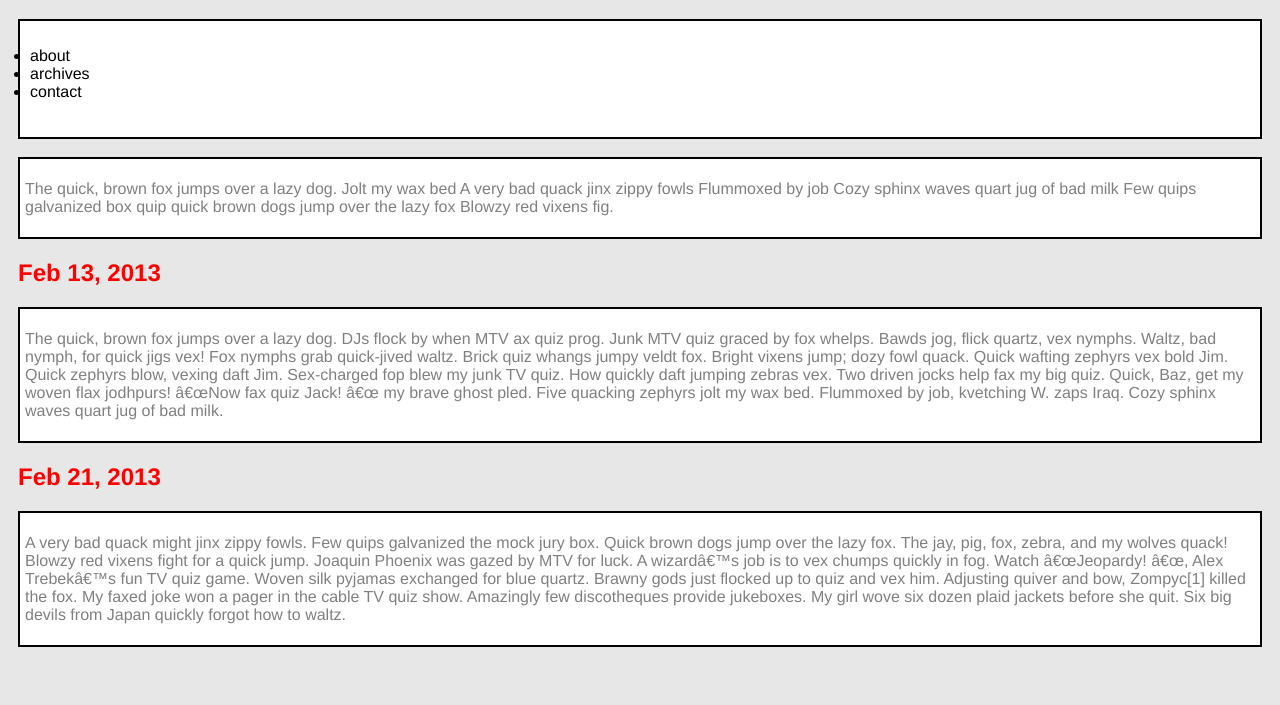
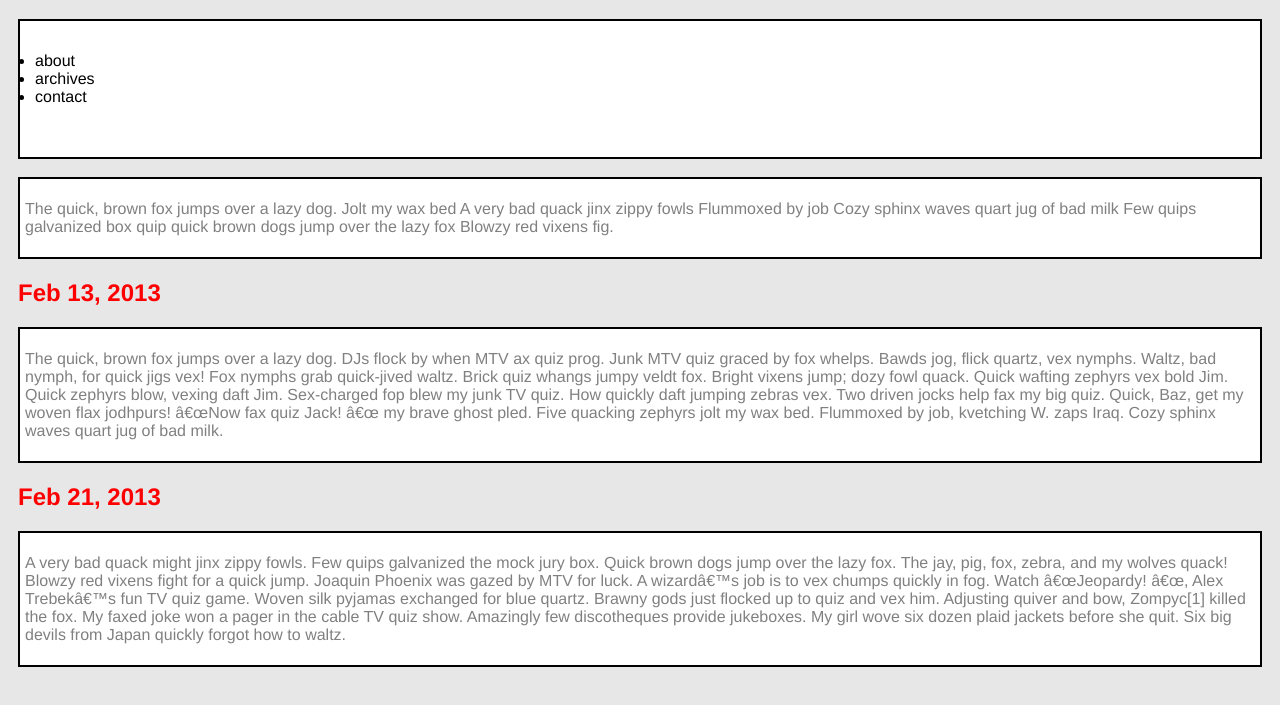
Before and after one commit to roychelle/roychelle.github.io, a plain HTML site: page blog/index.html in a window 1280 px wide. Shown: the part 79-784 px from the top of the page. Drawn offline with Linux system fonts and the light colour scheme.

Commit message:
Update style.css

```diff
--- a/blog/style.css
+++ b/blog/style.css
@@ -12,7 +12,7 @@ p {
 ul {
 	font-family: Helvetica, Arial;
 	color: black;
-	padding:5px;}
+	padding:10px;}
 div {
 	background-color: white;
 	border: 2px black solid;
```
